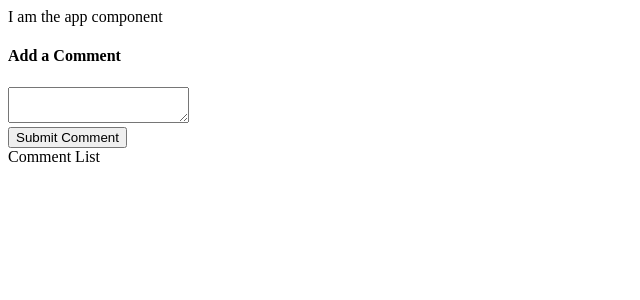
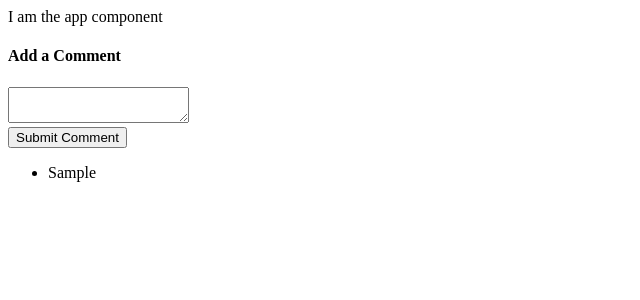
Before and after one commit to bhagirthijhamb/Testing-React, a React (Create React App) app: page / in a window 1280 px wide. Both pictures are taken after typing "Sample" into the empty fields and a click on the button "Submit Comment". Shown: the top 300 px of the page, without its empty margins (0-640 px from the left). Built offline with nearby package versions, Linux system fonts and the light colour scheme.

Commit message:
CommentList Wireup, Redux initital State

```diff
--- a/src/components/CommentList.js
+++ b/src/components/CommentList.js
@@ -1,7 +1,25 @@
 import React from 'react';
+import { connect } from 'react-redux';
 
-export default () => {
-  return (
-    <div>Comment List</div>
-  )
+class CommentList extends React.Component {
+  renderComments(){
+    return this.props.comments.map(comment => {
+      return <li key={comment}>{comment}</li>
+    })
+  }
+  render() {
+    return (
+      <div>
+        <ul>
+          {this.renderComments()}
+        </ul>
+      </div>
+    )
+  }
 }
+
+function mapStateToProps(state){
+  return { comments: state.comments };
+}
+
+export default connect(mapStateToProps)(CommentList);
--- a/src/index.js
+++ b/src/index.js
@@ -1,6 +1,6 @@
 import React from 'react';
 import ReactDOM from 'react-dom';
-import Root from 'Root';
+import Root from 'root';
 import reducers from 'reducers'; // list of reducers
 
 import App from 'components/App';
--- a/src/root.js
+++ b/src/root.js
@@ -3,10 +3,11 @@
 import { createStore } from 'redux';
 import reducers from 'reducers';
 
-export default (props) => {
+export default ({ children, initialState = {} }) => {
   return (
-    <Provider store={createStore(reducers, {})} >
-      {props.children}
+    // <Provider store={createStore(reducers, {})} >
+    <Provider store={createStore(reducers, initialState)} >
+      {children}
     </Provider>
   )
 }
```
Also changed, not shown: 2 other files (tests, documents, lock files or other folders).
